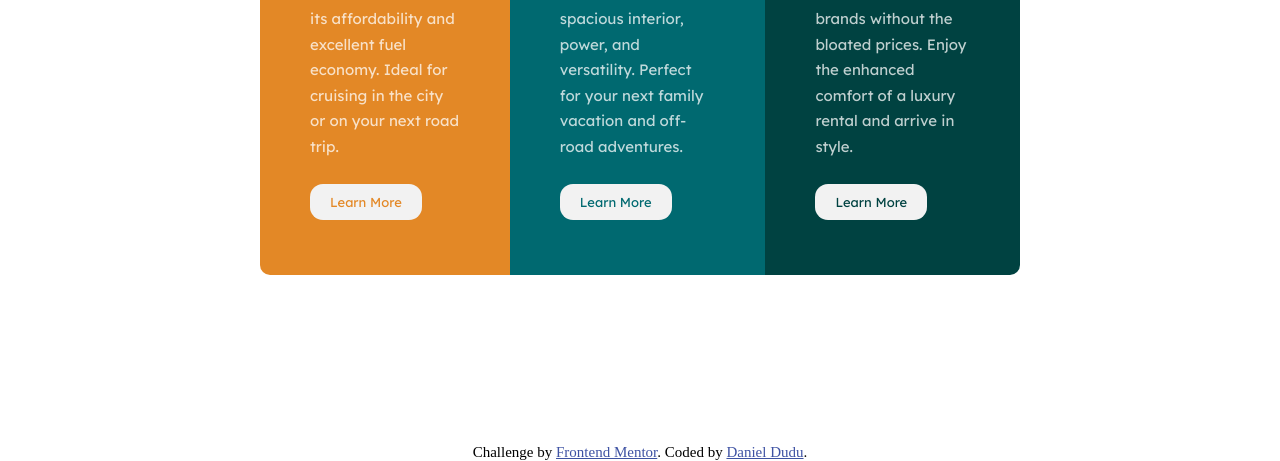
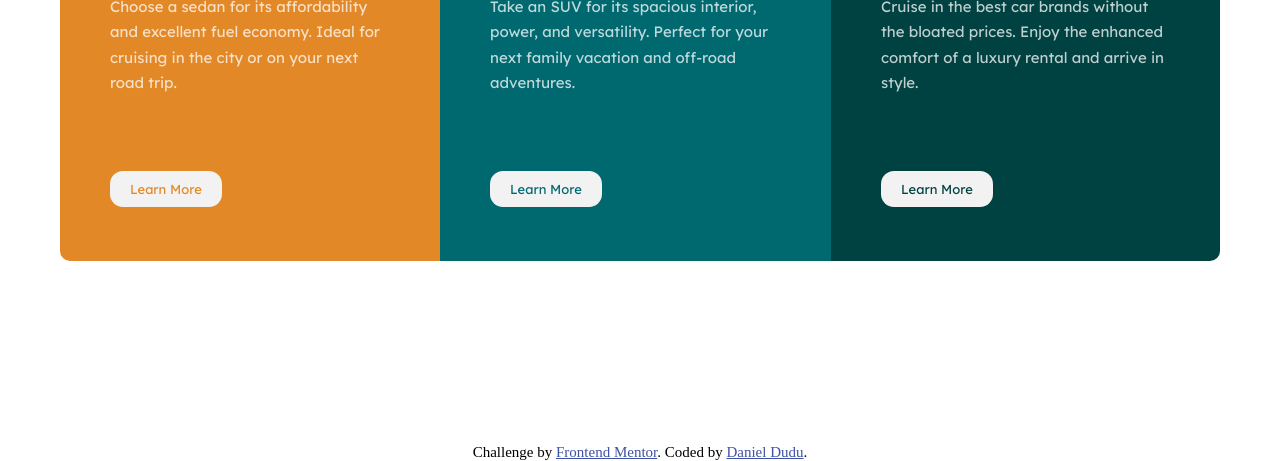
Before and after one commit to danieldudu/3-column-preview-card-component, a plain HTML site: page index.html in a window 1280 px wide. Shown: the part 356-817 px from the top of the page. Drawn offline with Linux system fonts and the light colour scheme.

Commit message:
changed margin-bottom for carrd__text class

```diff
--- a/scss/style.scss
+++ b/scss/style.scss
@@ -62,13 +62,14 @@ body {
 
 
   @media screen and (min-width: 768px) {
-      width: 800px;
+      width: 1200px;
       flex-direction: row;
     }
 
 
   .card {
     padding: 6rem 5rem;
+    // min-height: 40vh;
 
 
 
@@ -83,7 +84,7 @@ body {
 
     .card__text {
       color: $light-white;
-      margin-bottom: 3rem;
+      margin-bottom: 8rem;
     }
 
     .btn {
```
Also changed, not shown: css/style.css, 1 other file.
